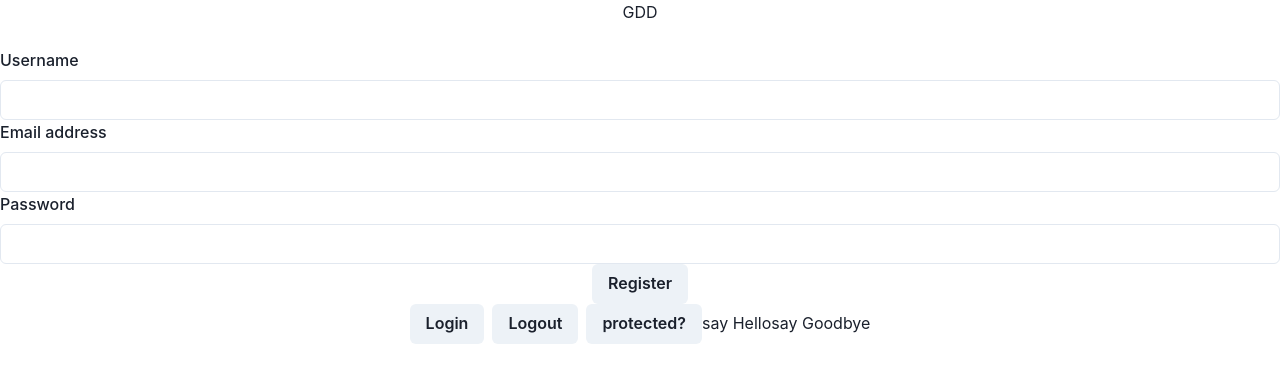
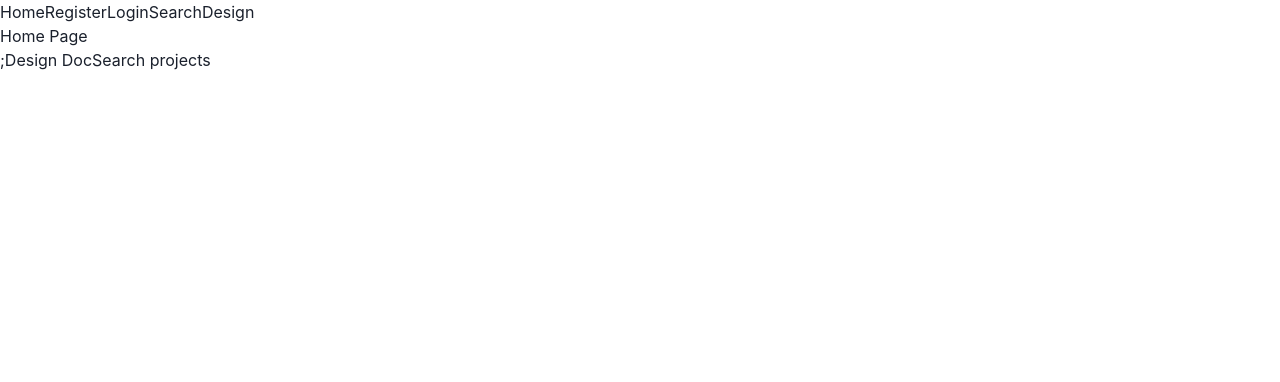
Before and after one commit to jt-rose/gdd-client, a React (Create React App) app: page / in a window 1280 px wide. Shown: the top 382 px of the page. Built offline with nearby package versions, Linux system fonts and the light colour scheme; no server answers.

Commit message:
set up page routing

```diff
--- a/src/App.js
+++ b/src/App.js
@@ -6,6 +6,16 @@ import { BrowserRouter, Routes, Route, Redirect, Link } from "react-router-dom";
 import { ChakraProvider, ButtonGroup, Button } from "@chakra-ui/react";
 import { serverURL } from "./utils/serverURL";
 import { RegisterForm } from "./components/RegisterForm";
+import { Home } from "./pages/Home";
+import { Design } from "./pages/Design";
+import { CreateDesign } from "./pages/CreateDesign";
+import { EditDesign } from "./pages/EditDesign";
+import { EditProfile } from "./pages/EditProfile";
+import { Login } from "./pages/Login";
+import { Register } from "./pages/Register";
+import { Welcome } from "./pages/Welcome";
+import { Search } from "./pages/Search";
+import { Navbar } from "./components/Navbar";
 
 const Hello = () => {
   return <h1>Hello</h1>;
@@ -41,7 +51,21 @@ function App() {
   }, []);
   return (
     <ChakraProvider>
-      <div className="App">
+      <BrowserRouter>
+        <Navbar />
+        <Routes>
+          <Route exact path="/design" element={<Design />} />
+          <Route exact path="/create" element={<CreateDesign />} />
+          <Route exact path="/edit-design" element={<EditDesign />} />
+          <Route exact path="/search" element={<Search />} />
+          <Route exact path="/edit-profile" element={<EditProfile />} />
+          <Route exact path="/login" element={<Login />} />
+          <Route exact path="/register" element={<Register />} />
+          <Route exact path="/welcome" element={<Welcome />} />
+          <Route exact path="/" element={<Home />} />
+        </Routes>
+      </BrowserRouter>
+      {/* <div className="App">
         <h1>GDD</h1>
         <p>{String(state)}</p>
         <br />
@@ -60,7 +84,7 @@ function App() {
             <Route exact path="/goodbye" element={<Goodbye />} />
           </Routes>
         </BrowserRouter>
-      </div>
+      </div> */}
     </ChakraProvider>
   );
 }
--- a/src/components/Navbar.js
+++ b/src/components/Navbar.js
@@ -0,0 +1,13 @@
+import { Link } from "react-router-dom";
+
+export const Navbar = () => {
+  return (
+    <>
+      <Link to="/">Home</Link>
+      <Link to="/register">Register</Link>
+      <Link to="/login">Login</Link>
+      <Link to="/search">Search</Link>
+      <Link to="/design">Design</Link>
+    </>
+  );
+};
--- /dev/null
+++ b/src/pages/CreateDesign.js
@@ -0,0 +1,7 @@
+export const CreateDesign = () => {
+  return (
+    <>
+      <h1>Create Design</h1>;
+    </>
+  );
+};
--- /dev/null
+++ b/src/pages/Design.js
@@ -0,0 +1,3 @@
+export const Design = () => {
+  return <h1>GDD Page</h1>;
+};
--- /dev/null
+++ b/src/pages/EditDesign.js
@@ -0,0 +1,7 @@
+export const EditDesign = () => {
+  return (
+    <>
+      <h1>Edit Design</h1>;
+    </>
+  );
+};
--- /dev/null
+++ b/src/pages/EditProfile.js
@@ -0,0 +1,7 @@
+export const EditProfile = () => {
+  return (
+    <>
+      <h1>Edit Profile</h1>;
+    </>
+  );
+};
--- /dev/null
+++ b/src/pages/Home.js
@@ -0,0 +1,10 @@
+import { Link } from "react-router-dom";
+
+export const Home = () => {
+  return (
+    <>
+      <h1>Home Page</h1>;<Link to="/design">Design Doc</Link>
+      <Link to="/search">Search projects</Link>
+    </>
+  );
+};
--- /dev/null
+++ b/src/pages/Login.js
@@ -0,0 +1,7 @@
+export const Login = () => {
+  return (
+    <>
+      <h1>Login</h1>;
+    </>
+  );
+};
--- /dev/null
+++ b/src/pages/Register.js
@@ -0,0 +1,7 @@
+export const Register = () => {
+  return (
+    <>
+      <h1>Register</h1>;
+    </>
+  );
+};
--- /dev/null
+++ b/src/pages/Search.js
@@ -0,0 +1,3 @@
+export const Search = () => {
+  return <h1>Search Page</h1>;
+};
--- /dev/null
+++ b/src/pages/Welcome.js
@@ -0,0 +1,7 @@
+export const Welcome = () => {
+  return (
+    <>
+      <h1>Welcome</h1>;
+    </>
+  );
+};
```
